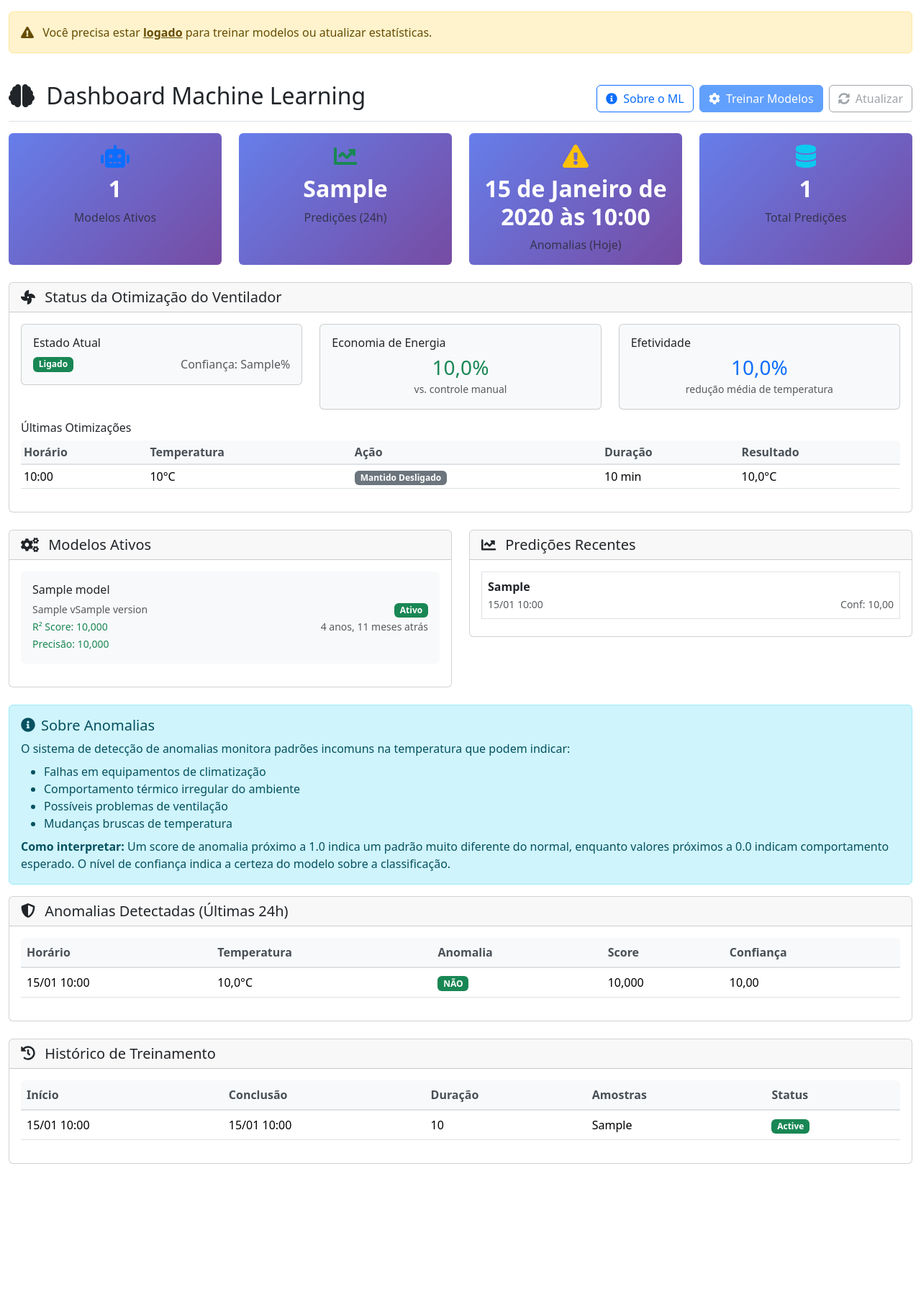
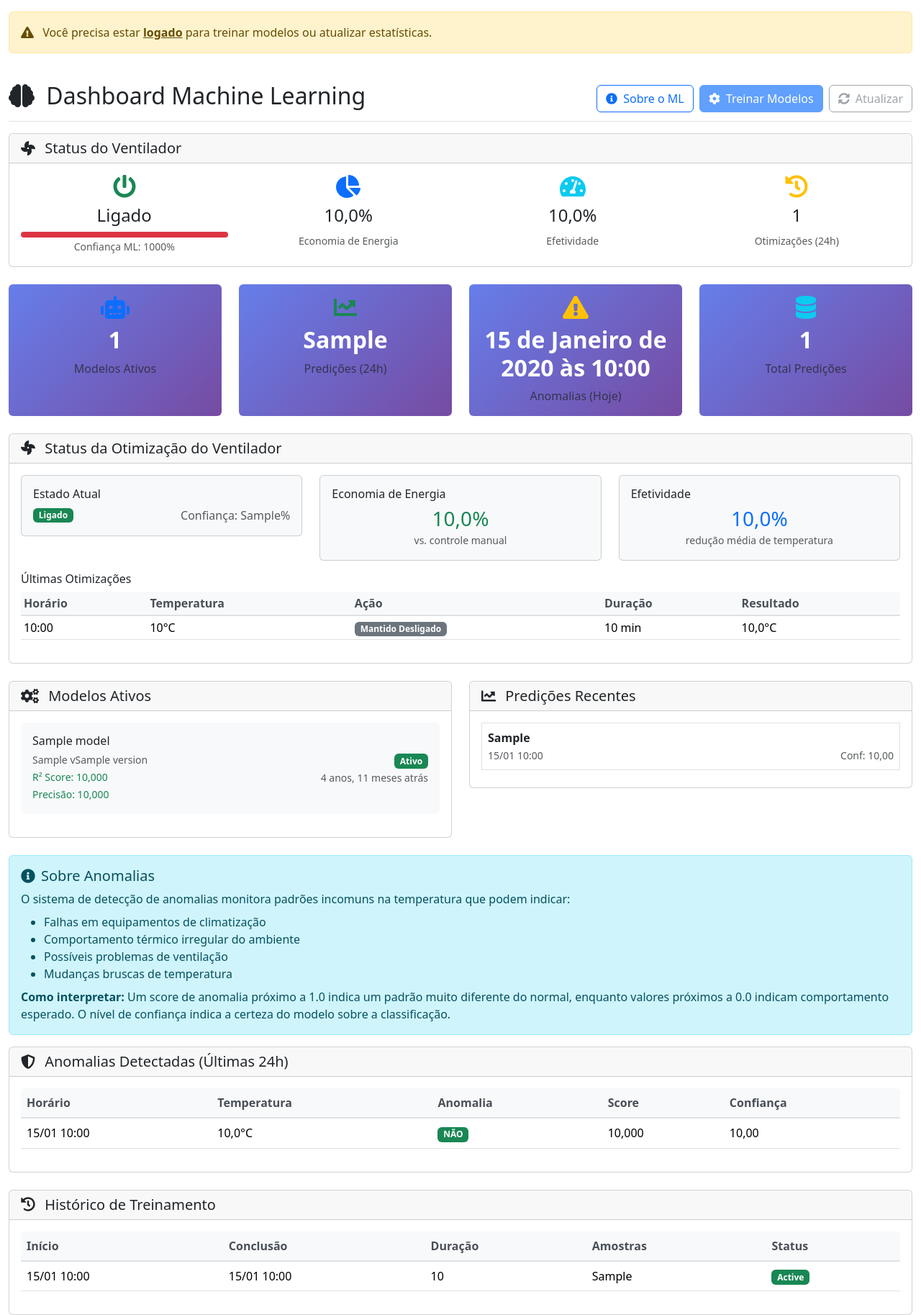
Before and after one commit to jaquelinedamian/Ambienta, a Django app: template frontend/templates/dashboard/ml_dashboard.html in a window 1280 px wide. Shown: the part 138-1965 px from the top of the page at 72% size. Before the commit the page ends 1755 px from the top, so only its background shows below. Run offline with Django 5.2, Linux system fonts and the light colour scheme; tables that the repository leaves empty hold one stand-in row (values such as "Sample post"); the template is opened without the code that fills it: values that come from a table or form of the project are taken from there, most other values are stand-ins (such as "Sample title", 1, 10 or a date in 2020); data that the repository does not hold is empty.

Commit message:
Ajustes html

```diff
--- /dev/null
+++ b/backend/ml_models/templatetags/ml_filters.py
@@ -0,0 +1,11 @@
+from django import template
+
+register = template.Library()
+
+@register.filter(name='percentage')
+def percentage(value):
+    """Converte um decimal para porcentagem."""
+    try:
+        return int(float(value) * 100)
+    except (ValueError, TypeError):
+        return 0
--- a/frontend/templates/dashboard/ml_dashboard.html
+++ b/frontend/templates/dashboard/ml_dashboard.html
@@ -1,4 +1,5 @@
 {% extends 'base/base.html' %}
+{% load ml_filters %}
 
 {% block title %}Dashboard ML - Ambienta{% endblock title %}
 
@@ -71,6 +72,69 @@
     </div>
 
     <!-- Estatísticas Gerais -->
+    <!-- Status do Ventilador -->
+    <div class="row mb-4">
+        <div class="col-12">
+            <div class="card">
+                <div class="card-header">
+                    <h5 class="mb-0">
+                        <i class="fas fa-fan me-2"></i>
+                        Status do Ventilador
+                    </h5>
+                </div>
+                <div class="card-body">
+                    <div class="row">
+                        <div class="col-md-3">
+                            <div class="text-center">
+                                <div class="mb-2">
+                                    <i class="fas fa-power-off fa-2x {% if fan_state %}text-success{% else %}text-secondary{% endif %}"></i>
+                                </div>
+                                <h4>{% if fan_state %}Ligado{% else %}Desligado{% endif %}</h4>
+                                {% if fan_confidence %}
+                                    <div class="progress mt-2" style="height: 8px;">
+                                        <div class="progress-bar {% if fan_confidence > 0.7 %}bg-success{% elif fan_confidence > 0.4 %}bg-warning{% else %}bg-danger{% endif %}"
+                                             role="progressbar"
+                                             style="width: {{ fan_confidence|percentage }}%">
+                                        </div>
+                                    </div>
+                                    <small class="text-muted">Confiança ML: {{ fan_confidence|percentage }}%</small>
+                                {% endif %}
+                            </div>
+                        </div>
+                        <div class="col-md-3">
+                            <div class="text-center">
+                                <div class="mb-2">
+                                    <i class="fas fa-chart-pie fa-2x text-primary"></i>
+                                </div>
+                                <h4>{{ energy_savings|floatformat:1 }}%</h4>
+                                <small class="text-muted">Economia de Energia</small>
+                            </div>
+                        </div>
+                        <div class="col-md-3">
+                            <div class="text-center">
+                                <div class="mb-2">
+                                    <i class="fas fa-tachometer-alt fa-2x text-info"></i>
+                                </div>
+                                <h4>{{ fan_effectiveness|floatformat:1 }}%</h4>
+                                <small class="text-muted">Efetividade</small>
+                            </div>
+                        </div>
+                        <div class="col-md-3">
+                            <div class="text-center">
+                                <div class="mb-2">
+                                    <i class="fas fa-history fa-2x text-warning"></i>
+                                </div>
+                                <h4>{{ fan_optimization_history|length }}</h4>
+                                <small class="text-muted">Otimizações (24h)</small>
+                            </div>
+                        </div>
+                    </div>
+                </div>
+            </div>
+        </div>
+    </div>
+
+    <!-- Métricas Gerais -->
     <div class="row mb-4">
         <div class="col-md-3">
             <div class="card metric-card h-100">
@@ -287,12 +351,36 @@
                                         <span class="badge {% if prediction.prediction.should_turn_on %}bg-success{% else %}bg-secondary{% endif %}">
                                             {{ prediction.prediction.should_turn_on|yesno:"Ligar,Manter Desligado" }}
                                         </span>
+                                        <div class="mt-1">
+                                            {% if prediction.prediction.confidence %}
+                                                <div class="progress" style="height: 5px;">
+                                                    <div class="progress-bar {% if prediction.prediction.confidence > 0.7 %}bg-success{% elif prediction.prediction.confidence > 0.4 %}bg-warning{% else %}bg-danger{% endif %}"
+                                                         role="progressbar"
+                                                         style="width: {{ prediction.prediction.confidence|percentage }}%">
+                                                    </div>
+                                                </div>
+                                                <small class="text-muted">
+                                                    Confiança: {{ prediction.prediction.confidence|percentage }}%
+                                                </small>
+                                            {% endif %}
+                                        </div>
                                         {% if prediction.prediction.recommended_duration_minutes %}
-                                            <br>
-                                            <small class="text-muted">
-                                                {{ prediction.prediction.recommended_duration_minutes }} min
-                                            </small>
+                                            <div class="mt-1">
+                                                <small class="text-muted">
+                                                    <i class="fas fa-clock me-1"></i> {{ prediction.prediction.recommended_duration_minutes }} min
+                                                </small>
+                                            </div>
                                         {% endif %}
+                                        {% if prediction.prediction.predicted_efficiency %}
+                                            <div class="mt-1">
+                                                <small class="text-muted">
+                                                    <i class="fas fa-chart-line me-1"></i> Eficiência: {{ prediction.prediction.predicted_efficiency|floatformat:1 }}
+                                                </small>
+                                            </div>
+                                        {% endif %}
+                                        <small class="text-muted d-block mt-1">
+                                            <i class="fas fa-hashtag me-1"></i> ID: {{ prediction.id }}
+                                        </small>
                                     {% elif prediction.model.model_type == 'anomaly_detection' %}
                                         <span class="badge {% if prediction.prediction.is_anomaly %}bg-danger{% else %}bg-success{% endif %}">
                                             {{ prediction.prediction.is_anomaly|yesno:"Anomalia,Normal" }}
```
Also changed, not shown: backend/ml_models/templatetags/__init__.py (added).
